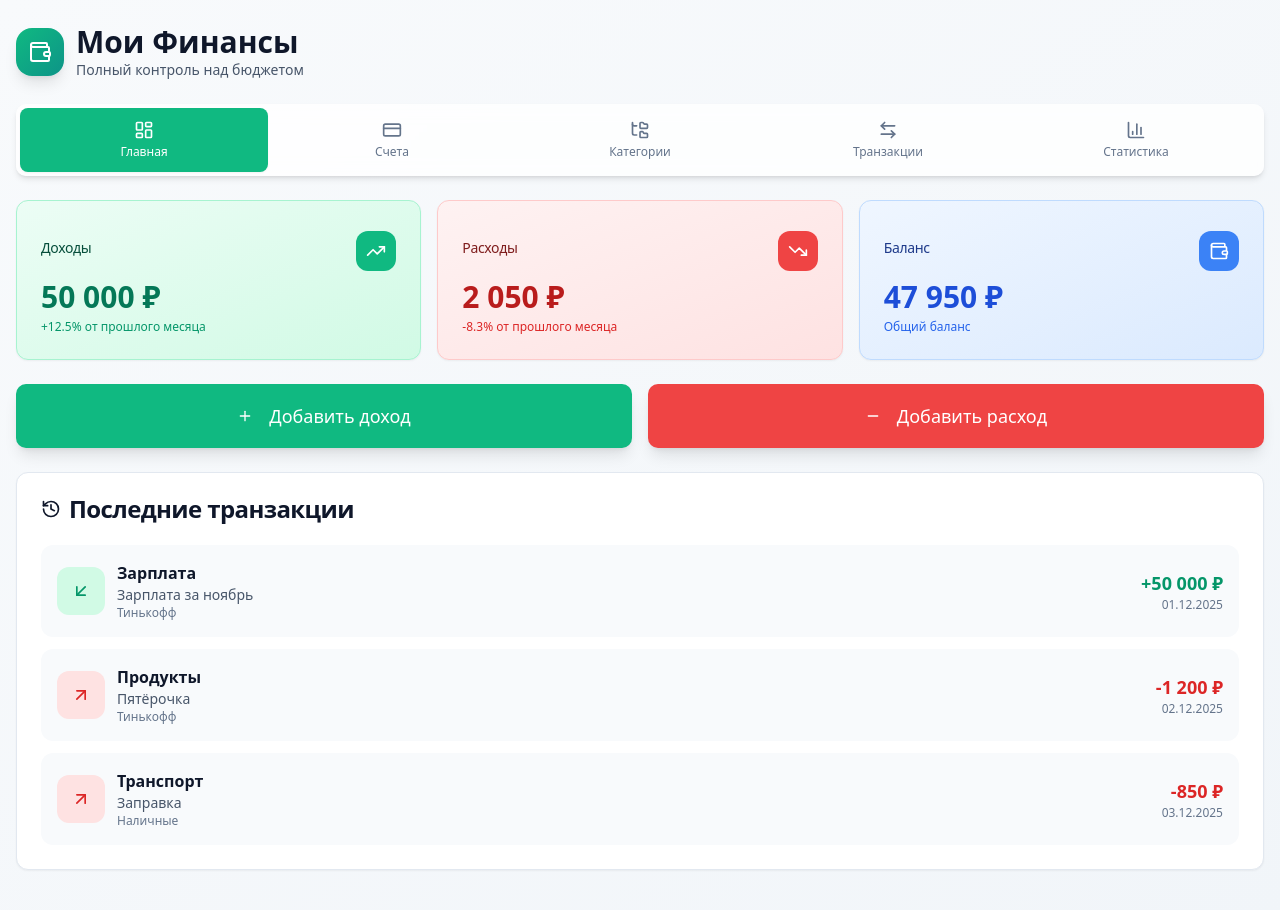
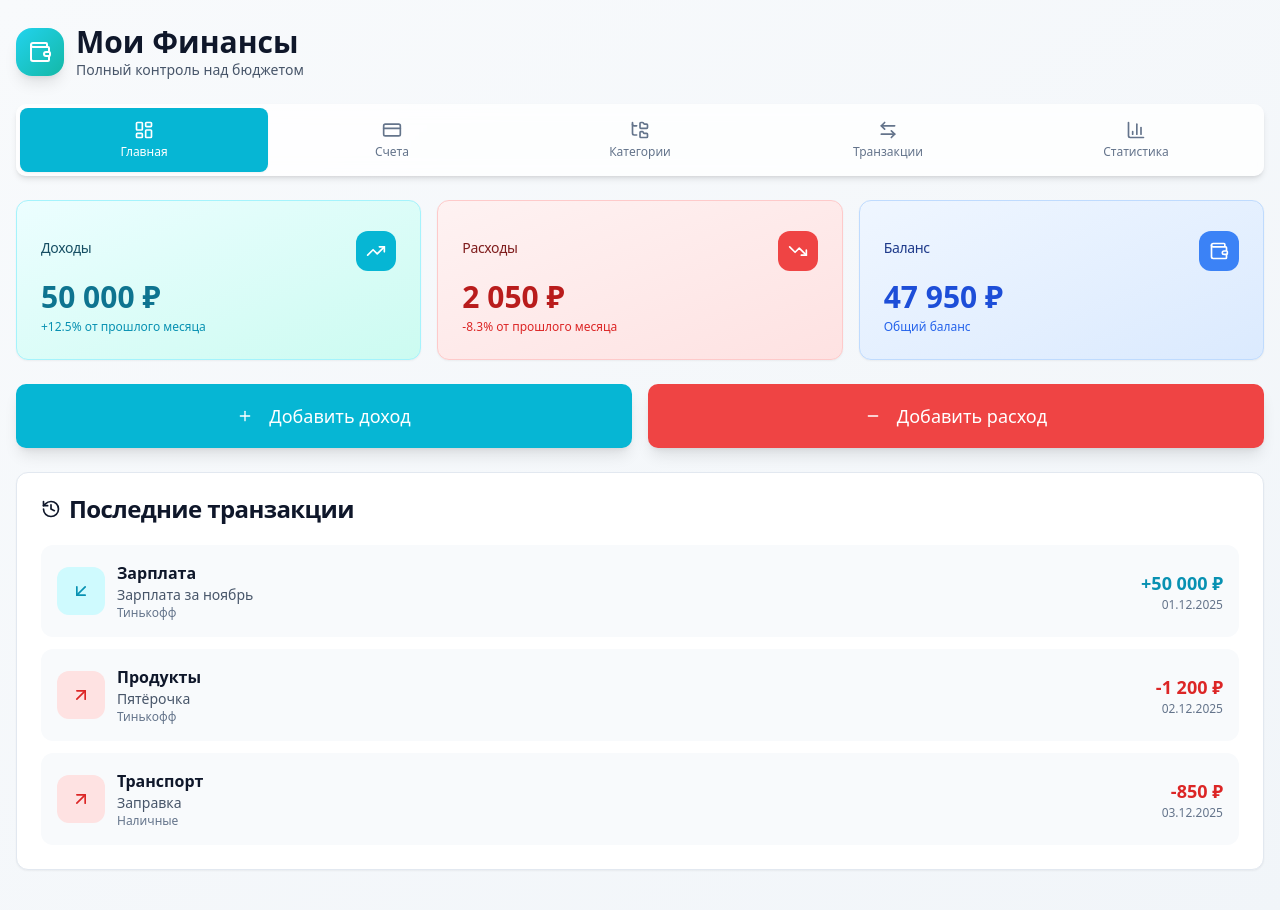
Before and after one commit to pr-poehali-dev/budget-tracking-app, a React (Vite) app: page / in a window 1280 px wide. Shown: the top 910 px of the page. Built offline with nearby package versions, Linux system fonts and the light colour scheme.

Commit message:
refactor: смена зеленого на мятный

```diff
--- a/src/index.css
+++ b/src/index.css
@@ -13,7 +13,7 @@
     --popover: 0 0% 100%;
     --popover-foreground: 222.2 47.4% 11.2%;
 
-    --primary: 160 84% 39%;
+    --primary: 160 70% 50%;
     --primary-foreground: 0 0% 100%;
 
     --secondary: 214 32% 91%;
@@ -22,7 +22,7 @@
     --muted: 210 40% 96.1%;
     --muted-foreground: 215.4 16.3% 46.9%;
 
-    --accent: 160 60% 45%;
+    --accent: 160 65% 55%;
     --accent-foreground: 0 0% 100%;
 
     --destructive: 0 84.2% 60.2%;
@@ -30,13 +30,13 @@
 
     --border: 214.3 31.8% 91.4%;
     --input: 214.3 31.8% 91.4%;
-    --ring: 160 84% 39%;
+    --ring: 160 70% 50%;
 
     --radius: 0.75rem;
 
-    --income: 160 84% 39%;
+    --income: 160 70% 50%;
     --expense: 0 84.2% 60.2%;
-    --chart-1: 160 84% 39%;
+    --chart-1: 160 70% 50%;
     --chart-2: 200 80% 50%;
     --chart-3: 280 70% 60%;
     --chart-4: 40 90% 55%;
--- a/src/pages/AccountsView.tsx
+++ b/src/pages/AccountsView.tsx
@@ -41,7 +41,7 @@ const AccountsView = () => {
         <h2 className="text-2xl font-bold text-slate-900">Мои счета</h2>
         <Dialog>
           <DialogTrigger asChild>
-            <Button className="bg-emerald-500 hover:bg-emerald-600">
+            <Button className="bg-cyan-500 hover:bg-cyan-600">
               <Icon name="Plus" className="mr-2 h-4 w-4" />
               Добавить счёт
             </Button>
@@ -73,7 +73,7 @@ const AccountsView = () => {
                 <Label htmlFor="account-balance">Начальный баланс</Label>
                 <Input id="account-balance" type="number" placeholder="0" />
               </div>
-              <Button className="w-full bg-emerald-500 hover:bg-emerald-600">Создать счёт</Button>
+              <Button className="w-full bg-cyan-500 hover:bg-cyan-600">Создать счёт</Button>
             </div>
           </DialogContent>
         </Dialog>
--- a/src/pages/DashboardView.tsx
+++ b/src/pages/DashboardView.tsx
@@ -31,18 +31,18 @@ const DashboardView = () => {
   return (
     <div className="space-y-6">
       <div className="grid gap-4 md:grid-cols-3">
-        <Card className="bg-gradient-to-br from-emerald-50 to-emerald-100 border-emerald-200 hover:shadow-lg transition-shadow">
+        <Card className="bg-gradient-to-br from-cyan-50 to-teal-100 border-cyan-200 hover:shadow-lg transition-shadow">
           <CardHeader className="flex flex-row items-center justify-between pb-2">
-            <CardTitle className="text-sm font-medium text-emerald-900">Доходы</CardTitle>
-            <div className="w-10 h-10 bg-emerald-500 rounded-xl flex items-center justify-center">
+            <CardTitle className="text-sm font-medium text-cyan-900">Доходы</CardTitle>
+            <div className="w-10 h-10 bg-cyan-500 rounded-xl flex items-center justify-center">
               <Icon name="TrendingUp" className="h-5 w-5 text-white" />
             </div>
           </CardHeader>
           <CardContent>
-            <div className="text-3xl font-bold text-emerald-700">
+            <div className="text-3xl font-bold text-cyan-700">
               {totalIncome.toLocaleString('ru-RU')} ₽
             </div>
-            <p className="text-xs text-emerald-600 mt-1">+12.5% от прошлого месяца</p>
+            <p className="text-xs text-cyan-600 mt-1">+12.5% от прошлого месяца</p>
           </CardContent>
         </Card>
 
@@ -80,7 +80,7 @@ const DashboardView = () => {
       <div className="grid gap-4 md:grid-cols-2">
         <Dialog>
           <DialogTrigger asChild>
-            <Button size="lg" className="w-full bg-emerald-500 hover:bg-emerald-600 text-white h-16 text-lg shadow-lg hover:shadow-xl transition-all">
+            <Button size="lg" className="w-full bg-cyan-500 hover:bg-cyan-600 text-white h-16 text-lg shadow-lg hover:shadow-xl transition-all">
               <Icon name="Plus" className="mr-2 h-6 w-6" />
               Добавить доход
             </Button>
@@ -124,7 +124,7 @@ const DashboardView = () => {
                 <Label htmlFor="description">Описание</Label>
                 <Input id="description" placeholder="Комментарий" />
               </div>
-              <Button className="w-full bg-emerald-500 hover:bg-emerald-600">Добавить</Button>
+              <Button className="w-full bg-cyan-500 hover:bg-cyan-600">Добавить</Button>
             </div>
           </DialogContent>
         </Dialog>
@@ -198,7 +198,7 @@ const DashboardView = () => {
                 <div className="flex items-center gap-3">
                   <div className={`w-12 h-12 rounded-xl flex items-center justify-center ${
                     transaction.type === 'income'
-                      ? 'bg-emerald-100 text-emerald-600'
+                      ? 'bg-cyan-100 text-cyan-600'
                       : 'bg-red-100 text-red-600'
                   }`}>
                     <Icon
@@ -214,7 +214,7 @@ const DashboardView = () => {
                 </div>
                 <div className="text-right">
                   <p className={`text-lg font-bold ${
-                    transaction.type === 'income' ? 'text-emerald-600' : 'text-red-600'
+                    transaction.type === 'income' ? 'text-cyan-600' : 'text-red-600'
                   }`}>
                     {transaction.type === 'income' ? '+' : '-'}
                     {transaction.amount.toLocaleString('ru-RU')} ₽
--- a/src/pages/Index.tsx
+++ b/src/pages/Index.tsx
@@ -16,7 +16,7 @@ const Index = () => {
         <header className="mb-8 animate-fade-in">
           <div className="flex items-center justify-between mb-6">
             <div className="flex items-center gap-3">
-              <div className="w-12 h-12 bg-gradient-to-br from-emerald-500 to-teal-600 rounded-2xl flex items-center justify-center shadow-lg">
+              <div className="w-12 h-12 bg-gradient-to-br from-cyan-400 to-teal-500 rounded-2xl flex items-center justify-center shadow-lg">
                 <Icon name="Wallet" size={24} className="text-white" />
               </div>
               <div>
@@ -30,35 +30,35 @@ const Index = () => {
             <TabsList className="grid w-full grid-cols-5 h-auto p-1 bg-white/80 backdrop-blur shadow-md">
               <TabsTrigger
                 value="dashboard"
-                className="flex flex-col items-center gap-1 py-3 data-[state=active]:bg-emerald-500 data-[state=active]:text-white"
+                className="flex flex-col items-center gap-1 py-3 data-[state=active]:bg-cyan-500 data-[state=active]:text-white"
               >
                 <Icon name="LayoutDashboard" size={20} />
                 <span className="text-xs font-medium">Главная</span>
               </TabsTrigger>
               <TabsTrigger
                 value="accounts"
-                className="flex flex-col items-center gap-1 py-3 data-[state=active]:bg-emerald-500 data-[state=active]:text-white"
+                className="flex flex-col items-center gap-1 py-3 data-[state=active]:bg-cyan-500 data-[state=active]:text-white"
               >
                 <Icon name="CreditCard" size={20} />
                 <span className="text-xs font-medium">Счета</span>
               </TabsTrigger>
               <TabsTrigger
                 value="categories"
-                className="flex flex-col items-center gap-1 py-3 data-[state=active]:bg-emerald-500 data-[state=active]:text-white"
+                className="flex flex-col items-center gap-1 py-3 data-[state=active]:bg-cyan-500 data-[state=active]:text-white"
               >
                 <Icon name="FolderTree" size={20} />
                 <span className="text-xs font-medium">Категории</span>
               </TabsTrigger>
               <TabsTrigger
                 value="transactions"
-                className="flex flex-col items-center gap-1 py-3 data-[state=active]:bg-emerald-500 data-[state=active]:text-white"
+                className="flex flex-col items-center gap-1 py-3 data-[state=active]:bg-cyan-500 data-[state=active]:text-white"
               >
                 <Icon name="ArrowLeftRight" size={20} />
                 <span className="text-xs font-medium">Транзакции</span>
               </TabsTrigger>
               <TabsTrigger
                 value="statistics"
-                className="flex flex-col items-center gap-1 py-3 data-[state=active]:bg-emerald-500 data-[state=active]:text-white"
+                className="flex flex-col items-center gap-1 py-3 data-[state=active]:bg-cyan-500 data-[state=active]:text-white"
               >
                 <Icon name="BarChart3" size={20} />
                 <span className="text-xs font-medium">Статистика</span>
--- a/src/pages/TransactionsView.tsx
+++ b/src/pages/TransactionsView.tsx
@@ -47,7 +47,7 @@ const TransactionsView = () => {
           <Button
             variant={filter === 'income' ? 'default' : 'outline'}
             onClick={() => setFilter('income')}
-            className={filter === 'income' ? 'bg-emerald-500 hover:bg-emerald-600' : ''}
+            className={filter === 'income' ? 'bg-cyan-500 hover:bg-cyan-600' : ''}
           >
             <Icon name="TrendingUp" className="mr-2 h-4 w-4" />
             Доходы
@@ -91,7 +91,7 @@ const TransactionsView = () => {
                 <div className="flex items-center gap-4">
                   <div className={`w-14 h-14 rounded-xl flex items-center justify-center ${
                     transaction.type === 'income'
-                      ? 'bg-emerald-100 text-emerald-600'
+                      ? 'bg-cyan-100 text-cyan-600'
                       : 'bg-red-100 text-red-600'
                   }`}>
                     <Icon
@@ -110,7 +110,7 @@ const TransactionsView = () => {
                 </div>
                 <div className="text-right">
                   <p className={`text-2xl font-bold ${
-                    transaction.type === 'income' ? 'text-emerald-600' : 'text-red-600'
+                    transaction.type === 'income' ? 'text-cyan-600' : 'text-red-600'
                   }`}>
                     {transaction.type === 'income' ? '+' : '-'}
                     {transaction.amount.toLocaleString('ru-RU')} ₽
```
Also changed, not shown: src/pages/CategoriesView.tsx (+4 -4 lines), src/pages/StatisticsView.tsx (+7 -7 lines).
